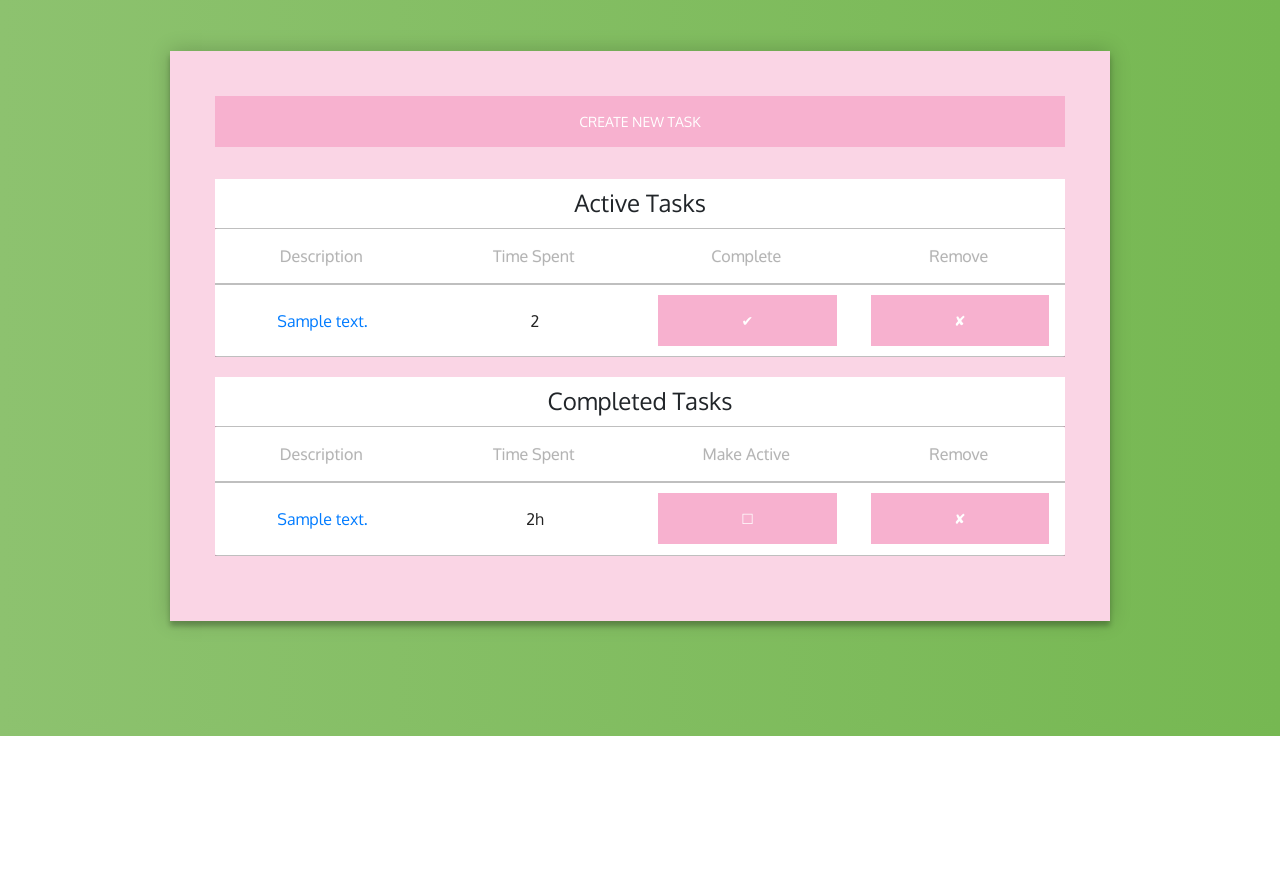
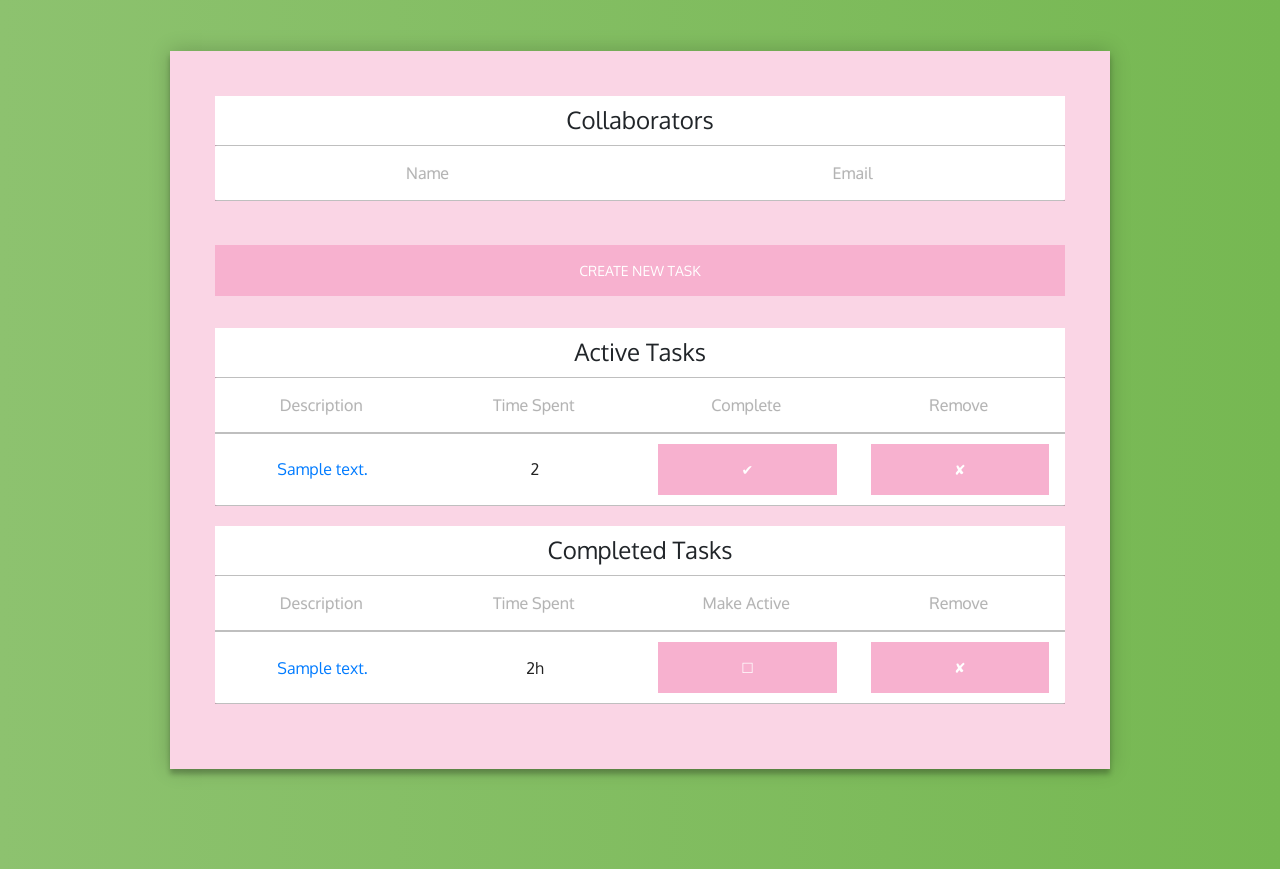
Before and after one commit to nelsontran/chopin-liszt, a Flask app: template app/templates/core/tasks.html in a window 1280 px wide. Shown: the part 64-933 px from the top of the page. Before the commit the page ends 800 px from the top, so only its background shows below. Run offline with Flask 2, Linux system fonts and the light colour scheme; the template is opened without the code that fills it: most values are stand-ins (such as "Sample title", 1, 10 or a date in 2020); lists and menus that the app fills with data are empty; some libraries are stand-ins or nearby versions.

Commit message:
Rudimentary collaborator info in Project

```diff
--- a/app/templates/core/tasks.html
+++ b/app/templates/core/tasks.html
@@ -29,6 +29,19 @@
 	<div class="tasks-page">
 		<div class="form">
 			<form id="create-task" action="{{ url_for('core.create_task', project_id=project_id) }}">
+
+                <h1>Collaborators</h1>
+                <table id="collaborators" class="flat-table">
+                    <tr>
+                        <th>Name</th>
+                        <th>Email</th>
+                        {% if current_user.is_admin %}
+                            <th>Remove</th>
+                        {% endif %}
+                    </tr>
+                </table>
+                <br>
+
 				<button type="submit" style="margin-bottom: 32px;">Create New Task</button>
 				<h1>Active Tasks</h1>
 				<table id="active-tasks" class="flat-table">
```
